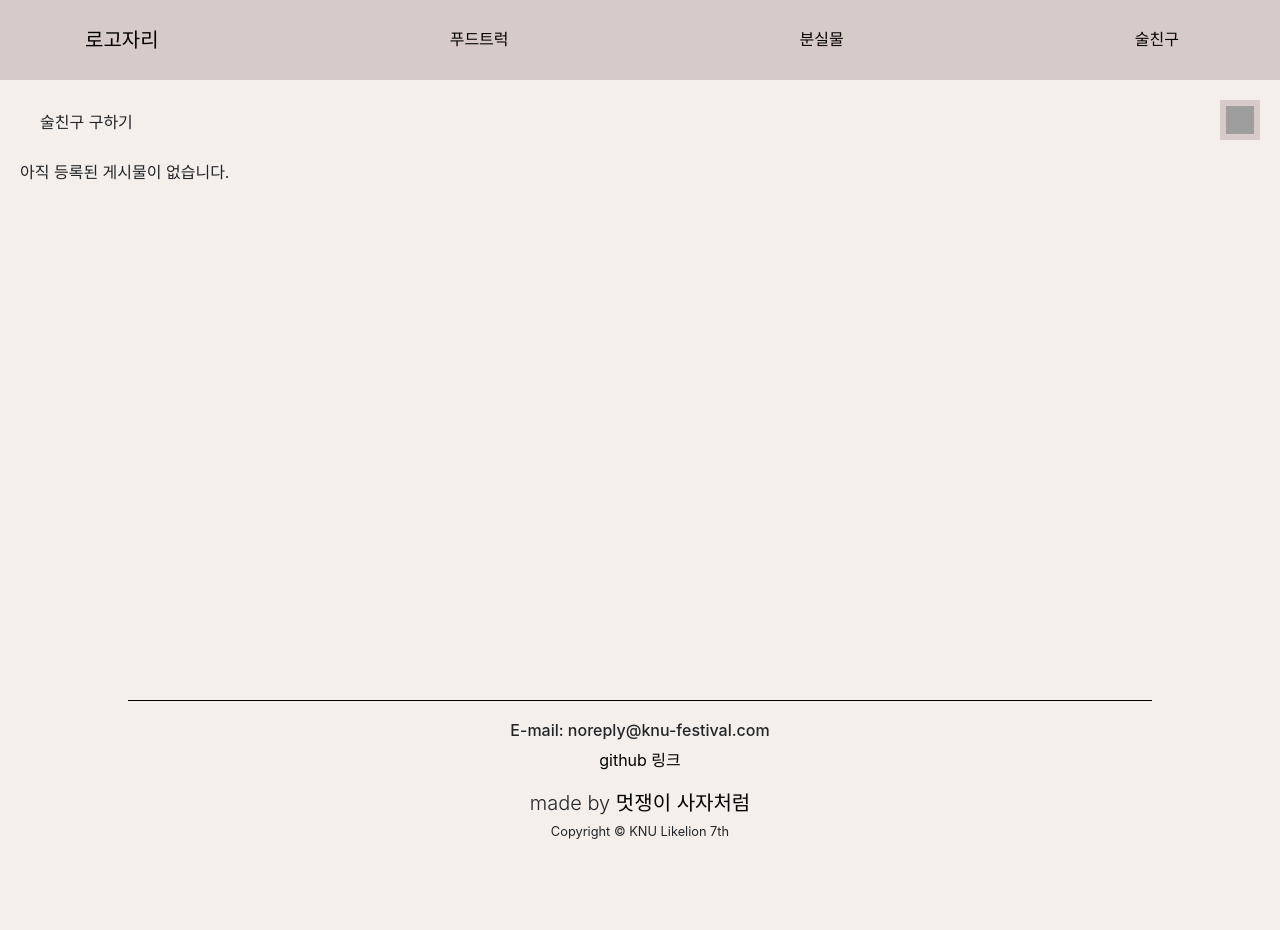
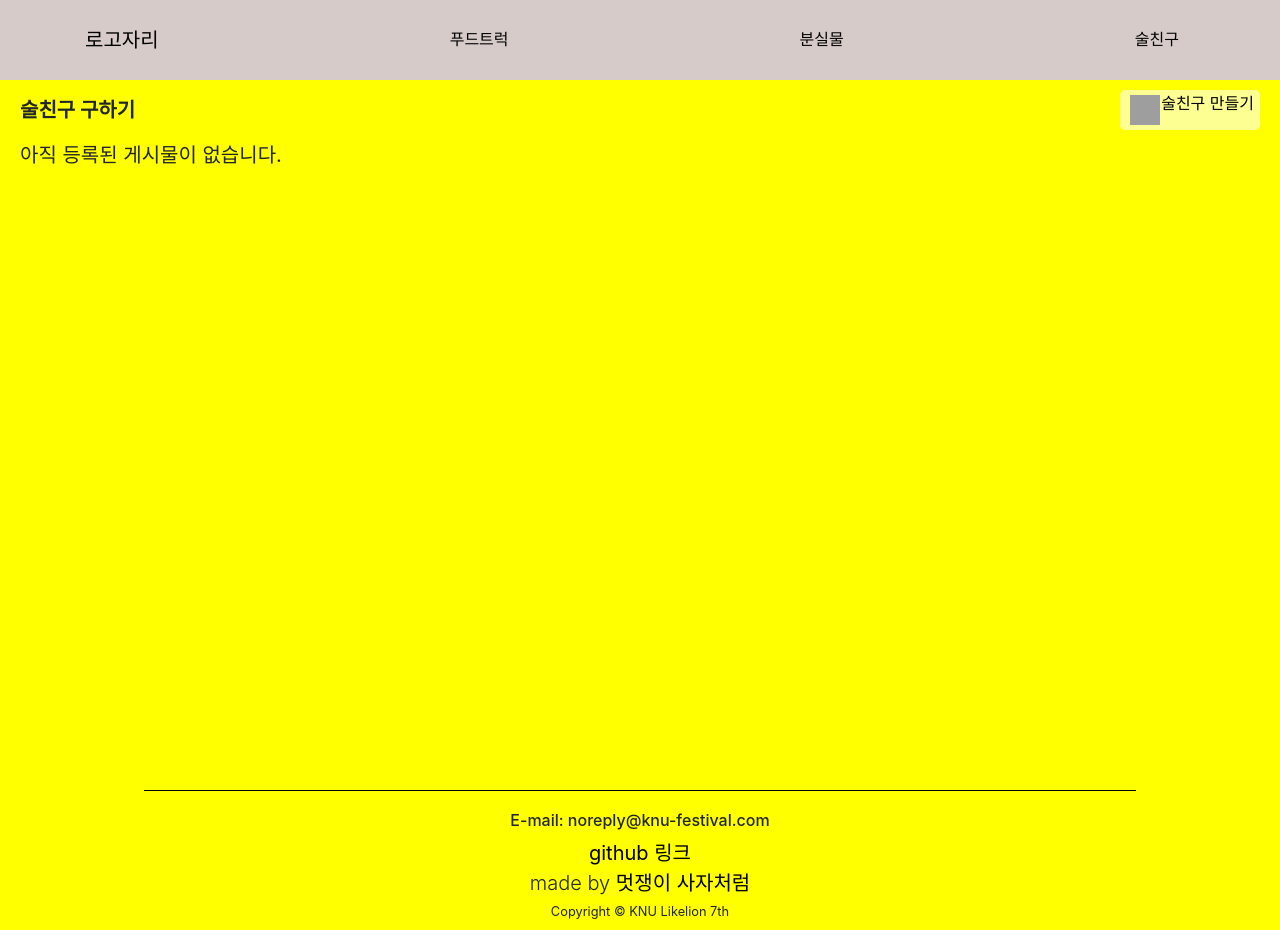
Before and after one commit to qwlake/knu-festival, a Django app: page /friendboard/ in a window 1280 px wide. Before the commit the page ends 839 px from the top, so only its background shows below. Run offline with Django 3.2, Linux system fonts and the light colour scheme; data that the repository does not hold is empty; some libraries are stand-ins or nearby versions; some web fonts are replaced; grey boxes are pictures that could not be loaded.

Commit message:
feat: design the friendboard

```diff
--- a/friendboard/static/css/friendboard.css
+++ b/friendboard/static/css/friendboard.css
@@ -1,10 +1,17 @@
 .friendboardBody {
-    padding: 80px 20px 20px 20px;
+    padding: 80px 20px 40px 20px;
+    background-color: yellow;
 }
 
-.friendboardBody h1{
+.friendboardBody .title, p{
     margin-block-start: 0em;
     margin-block-end: 0em;
+    font-size: 20px;
+    margin-top: 0px;
+    margin-left: 0px;
+}
+.friendboardBody .title {
+    font-weight: bold;
 }
 
 .friendboard-header {
@@ -16,28 +23,30 @@
 }
 
 .friendboard-header button {
-    background-image: url(https://image.flaticon.com/icons/svg/1618/1618615.svg);
-    width: 40px;
+    background-image: url(https://image.flaticon.com/icons/svg/1001/1001371.svg);
+    width: 140px;
     height: 40px;
-    background-color: #D6CBC8;
-    background-position: center;
-    background-size: 70% 70%;
+    background-color: rgb(253, 255, 147);
+    background-position: 10px;
+    background-size: 30px 30px;
     background-repeat: no-repeat;
     border: none;
+    border-radius: 5px;
+    display: flex;
+    flex-flow: row-reverse;
 }
-
-
-
 
 .friendboardBody .friends { width: 100%;}
 
 .friendboardBody .friend {
     display: flex;
     width: 100%;
-    height: 80px;
+    height: 60px;
     margin: 10px 0px;
-    padding: 20px;
-    background-color: #D6CBC8;
+    padding: 10px;
+
+    background-color: rgb(253, 255, 147);
+    border-radius: 10px;
 }
 
 .friendboardBody .friend .buttons {
--- a/friendboard/templates/friendboard.html
+++ b/friendboard/templates/friendboard.html
@@ -8,12 +8,11 @@
 {% block contents %}
 <meta name="viewport" content="width=device-width, initial-scale=1.0">
 
-    <div class="friendboardBody">
+    <body class="friendboardBody">
         <div class="friendboard-header">
             <p class="title">술친구 구하기</p>
-            <button data-toggle="modal" data-target="#createModal"></button>
+            <button data-toggle="modal" data-target="#createModal">술친구 만들기</button>
         </div>
-
         <div class="friends">
             {% for post in post_list %}
 
@@ -36,7 +35,7 @@
                         </div>
                         <p>글 등록시 입력 한 비밀번호 입력하세요</p>
                         <input name="valpw" type="password">
-                        <button type="submit">삭제</button>
+                        <button type="submit" class="btn btn-danger">삭제</button>
                     </div>
                 </form>
             </div>
@@ -60,7 +59,8 @@
                         <form action="{% url 'friendboard:friendboard' %}" method = "POST">
                             {% csrf_token %}
                             <div class="modal-body">
-                                {{ form.as_p }}
+                                <p><label for="id_content">내용</label> <textarea name="content" cols="40" rows="10" class="form-control" required="" id="id_content"></textarea></p>
+                                <p><label for="id_password">패스워드</label> <input type="password" name="password" maxlength="200" required="" id="id_password"></p>
                             </div>
                             <div class="modal-footer">
                                 <button type="button" class="btn btn-secondary" data-dismiss="modal">취소</button>
@@ -96,5 +96,5 @@
 
     </div>
 
-    </div>
+    </body>
 {% endblock %}
```
Also changed, not shown: other parts of friendboard/static/css/friendboard.css (+27 -5 lines).
